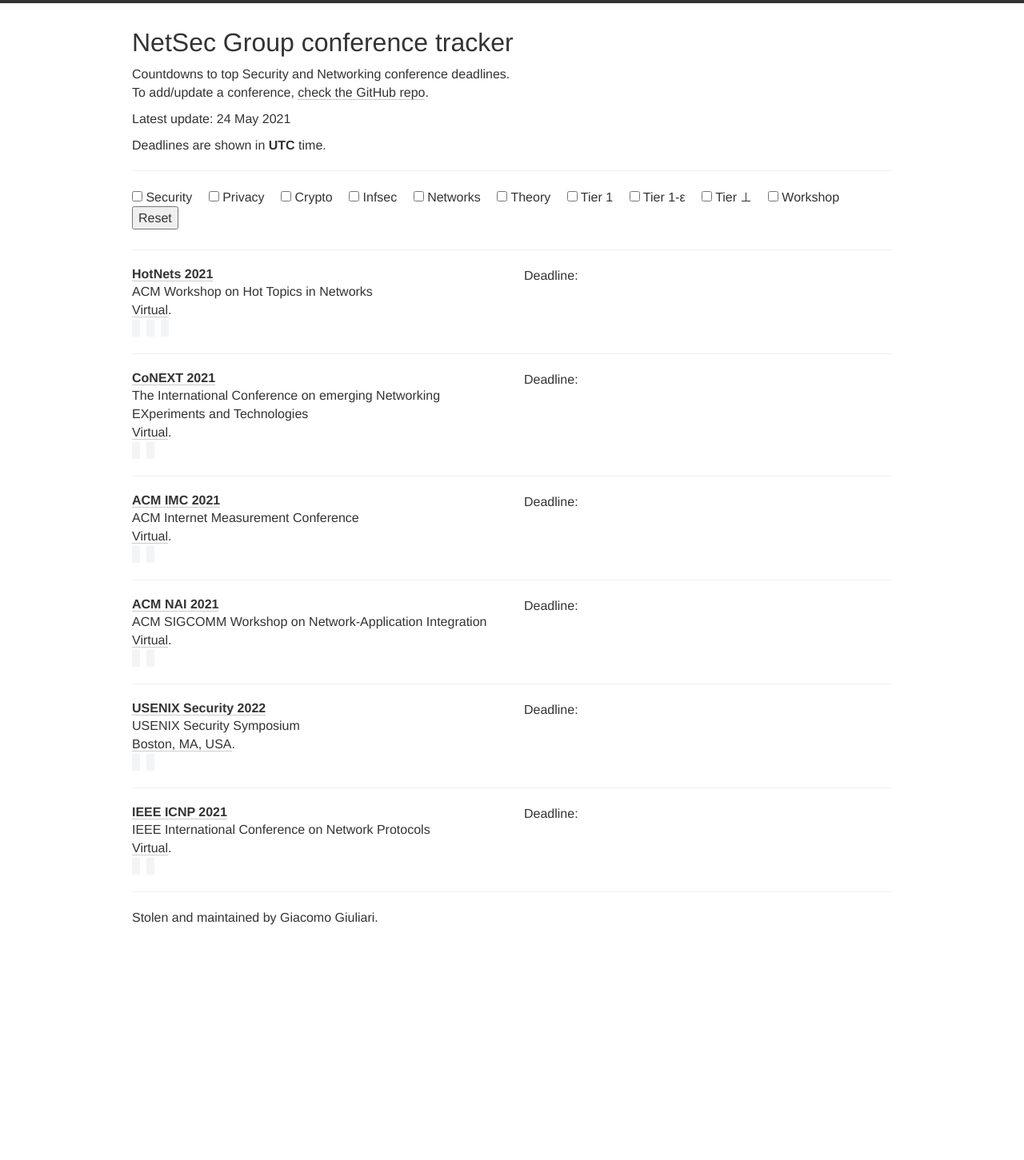
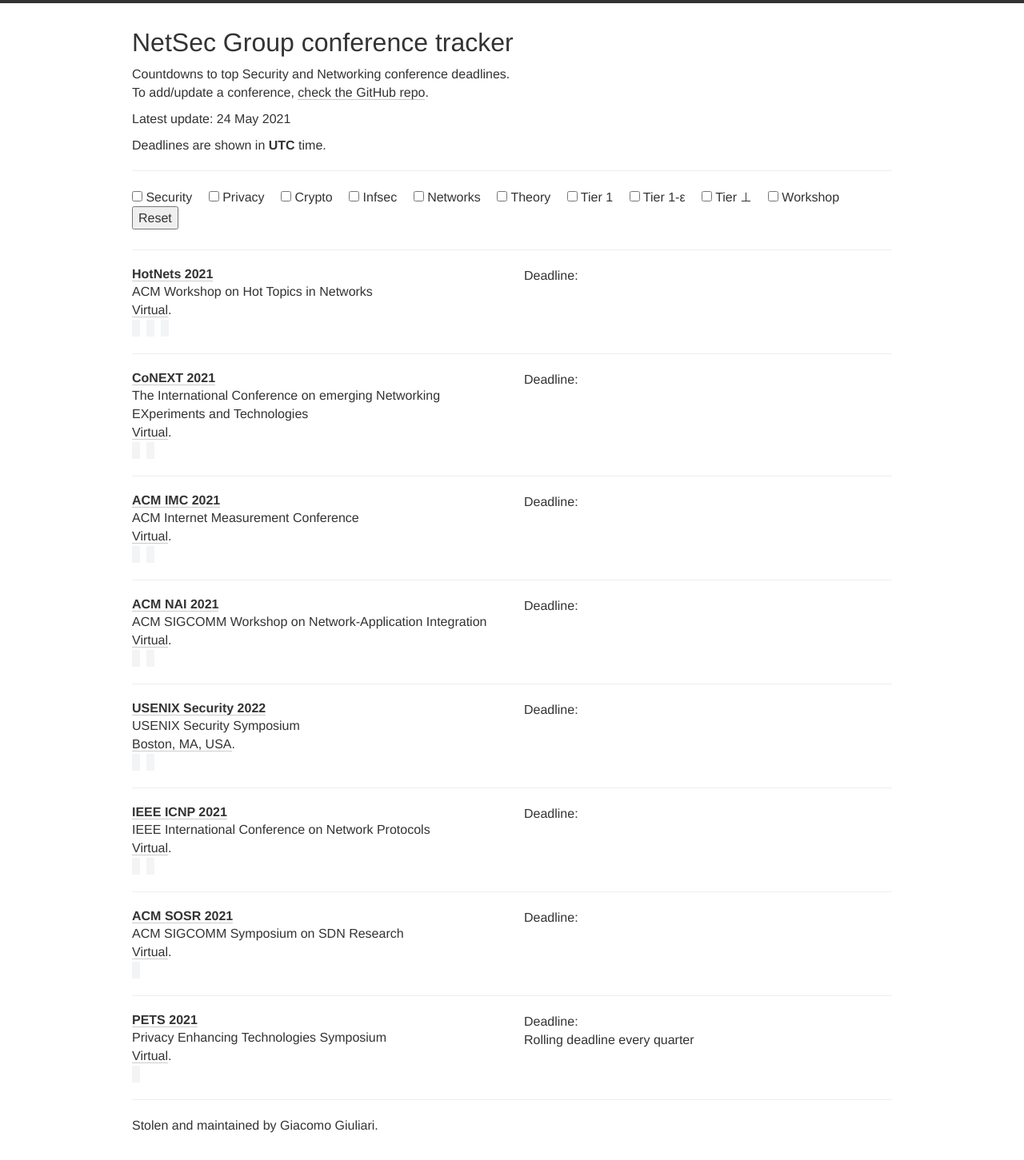
Before and after one commit to netsec-ethz/netsec-deadlines, a Jekyll site: the page built from index.html, in a window 1280 px wide. Shown: the whole page at 80% size. Built offline with Jekyll 4.4.1, drawn with Linux system fonts in a browser that asks for light colours; nearby versions of some CDN libraries; before the commit the page ends 1191 px from its top, so only the background shows below that.

Commit message:
Add PETS and SOSR

```diff
--- a/_data/conferences.yml
+++ b/_data/conferences.yml
@@ -63,3 +63,28 @@
   timezone: America/New_York  # EDT
   place: Virtual
   tags: [NET, Teps]
+
+- name: ACM SOSR
+  description: ACM SIGCOMM Symposium on SDN Research
+  year: 2021
+  link: https://conferences.sigcomm.org/sosr/2021/calls.html
+  deadline: '2021-06-11 00:00:00'
+  timezone: UTC-12
+  date: September 20-21, 2021
+  place: Virtual
+  tags: [NET]
+
+- name: PETS
+  description: Privacy Enhancing Technologies Symposium
+  year: 2021
+  link: https://petsymposium.org
+  deadline:
+    - "%y-05-31 23:59"
+    - "%y-08-31 23:59"
+    - "%y-11-30 23:59"
+    - "%y-02-28 23:59"
+  comment: Rolling deadline every quarter
+  timezone: Etc/GMT+11
+  date: July 12-16
+  place: Virtual
+  tags: [PRIV]
```
